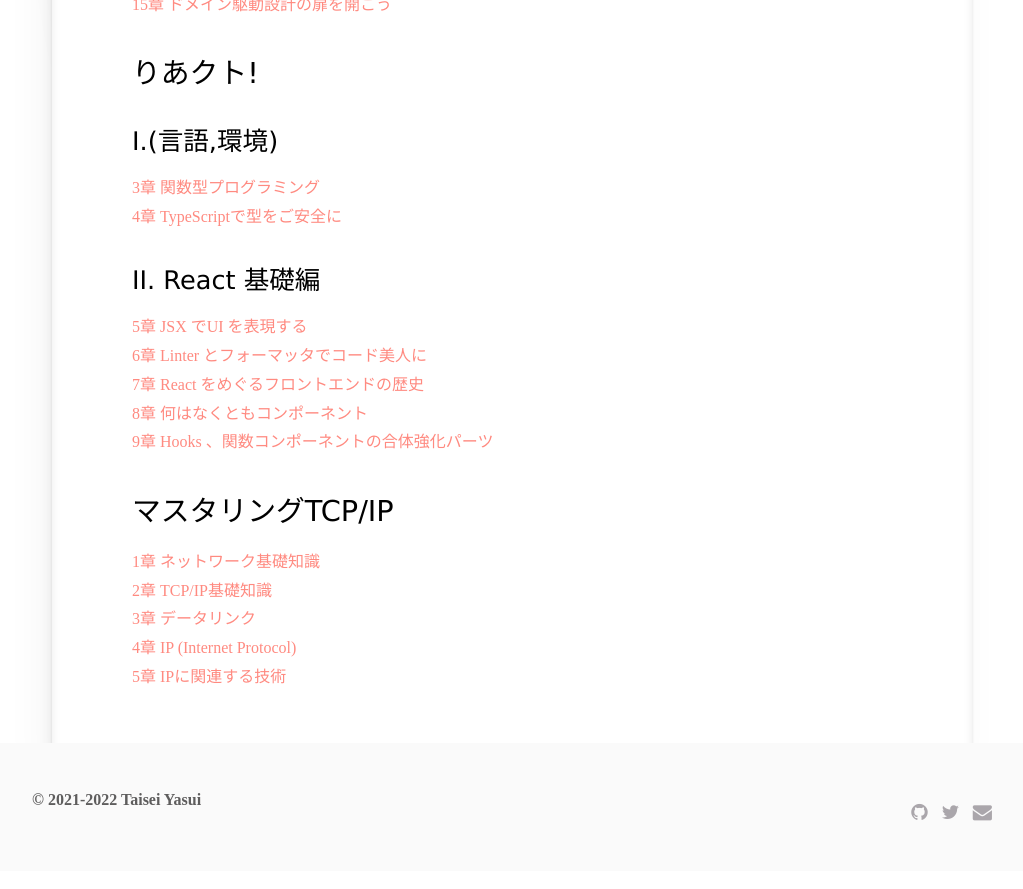
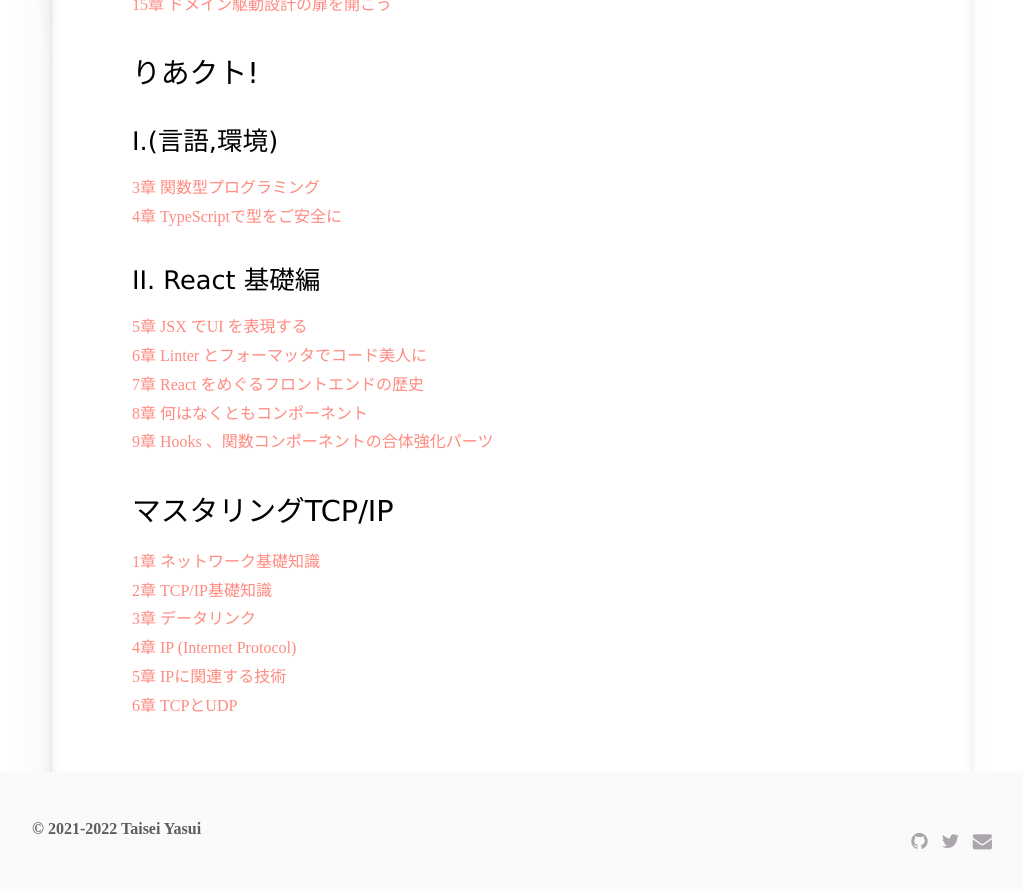
Before and after one commit to taisei-13046/TIL_pages, a Jekyll site: the page built from summary.md, in a window 1280 px wide and 900 px high, scrolled down 840 px. Shown: the top 889 px of the window, without its empty margins (128-1151 px from the left). Built offline with Jekyll 4.4.1, drawn with Linux system fonts in a browser that asks for light colours.

Commit message:
Update summary.md

```diff
--- a/summary.md
+++ b/summary.md
@@ -44,3 +44,4 @@
 [3章 データリンク](https://married-look-b3b.notion.site/3-0d20dd1582e14f708d44943a8c8aca94)
 [4章 IP (Internet Protocol)](https://married-look-b3b.notion.site/4-IP-Internet-Protocol-cd22fed81a2349959af685ee6369f684)
 [5章 IPに関連する技術](https://married-look-b3b.notion.site/5-IP-3217dd3ea7534112939db903b01ee3ed)
+[6章 TCPとUDP](https://married-look-b3b.notion.site/6-TCP-UDP-608d4fffe10d47e9b62334ff6d957ecb)
```
